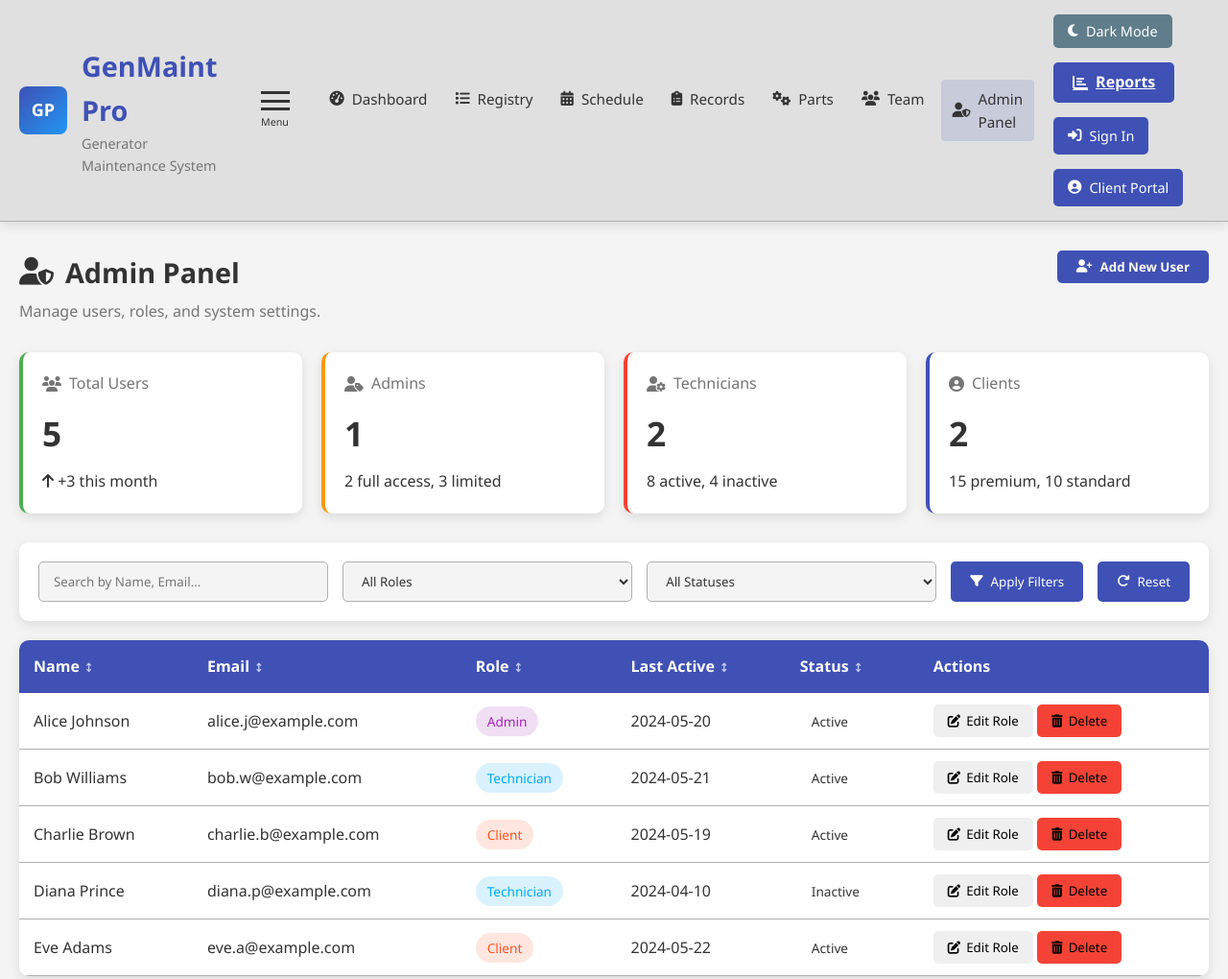
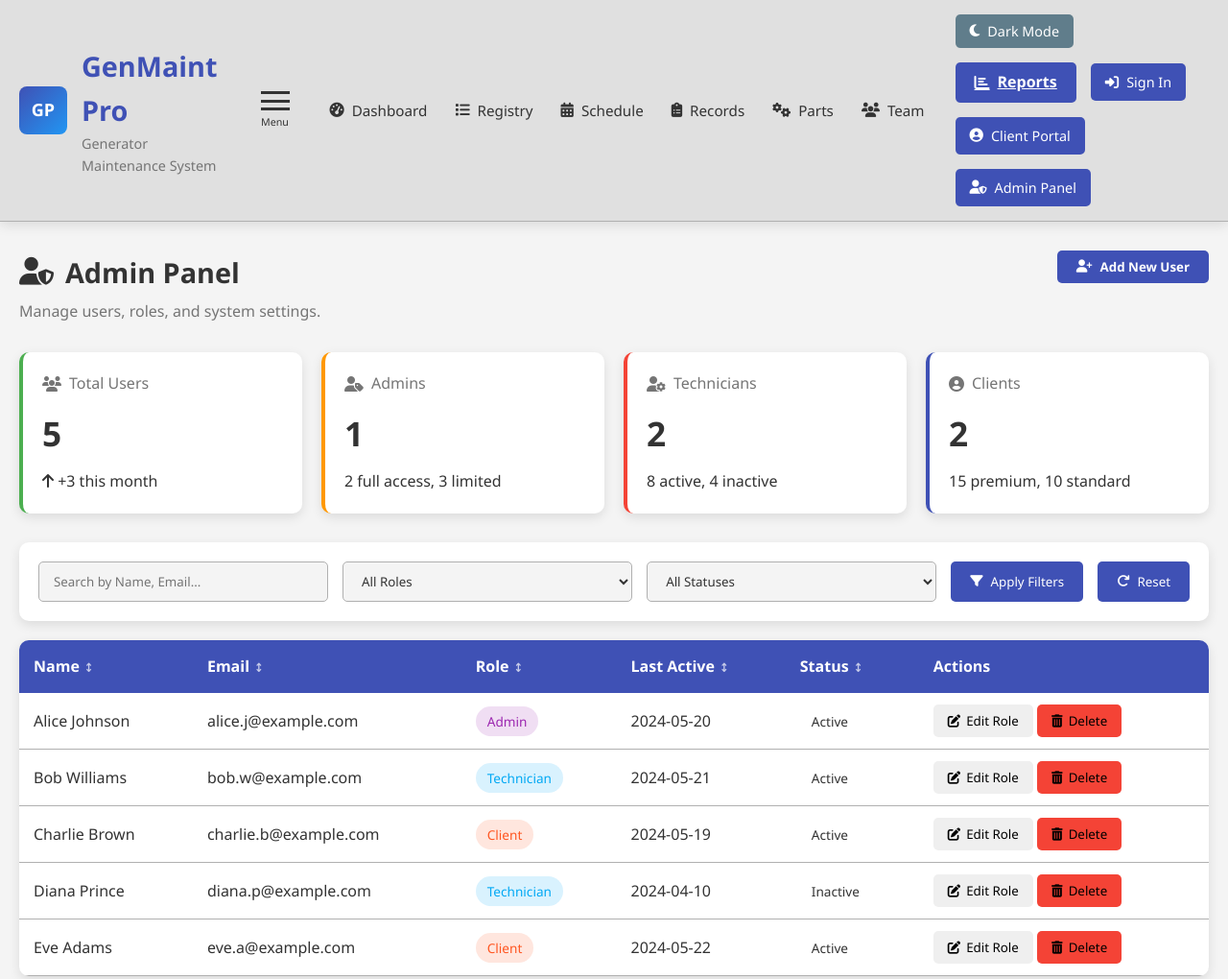
Before and after one commit to Kenjin32icon/https---github.com-Kenjin32icon-MTS-V2-vanilla-template, a plain HTML site: page admin.html in a window 1280 px wide. Shown: the top 1020 px of the page at 96% size. Drawn offline with nearby package versions, Linux system fonts and the light colour scheme.

Commit message:
Admin page linked  to the index.html

```diff
--- a/admin.html
+++ b/admin.html
@@ -34,7 +34,6 @@
                     <li><a href="records.html"><i class="fas fa-clipboard-list"></i> Records</a></li>
                     <li><a href="parts.html"><i class="fas fa-cogs"></i> Parts</a></li>
                     <li><a href="team.html"><i class="fas fa-users"></i> Team</a></li>
-                    <li><a href="admin.html" class="active"><i class="fas fa-user-shield"></i> Admin Panel</a></li>
                 </ul>
             </div>
             <div class="nav-actions">
@@ -45,6 +44,7 @@
                 <a href="reports.html" class="reports-button"><i class="fas fa-chart-bar"></i> Reports</a>
                 <a href="signin.html" class="signing-button"><i class="fas fa-sign-in-alt"></i> Sign In</a>
                 <a href="clientportal.html" class="client-button"><i class="fas fa-user-circle"></i> Client Portal</a>
+                <a href="admin.html" class="client-button"><i class="fas fa-user-shield"></i> Admin Panel</a>
             </div>
         </div>
     </nav>
```
Also changed, not shown: index.html (+2 -0 lines).
